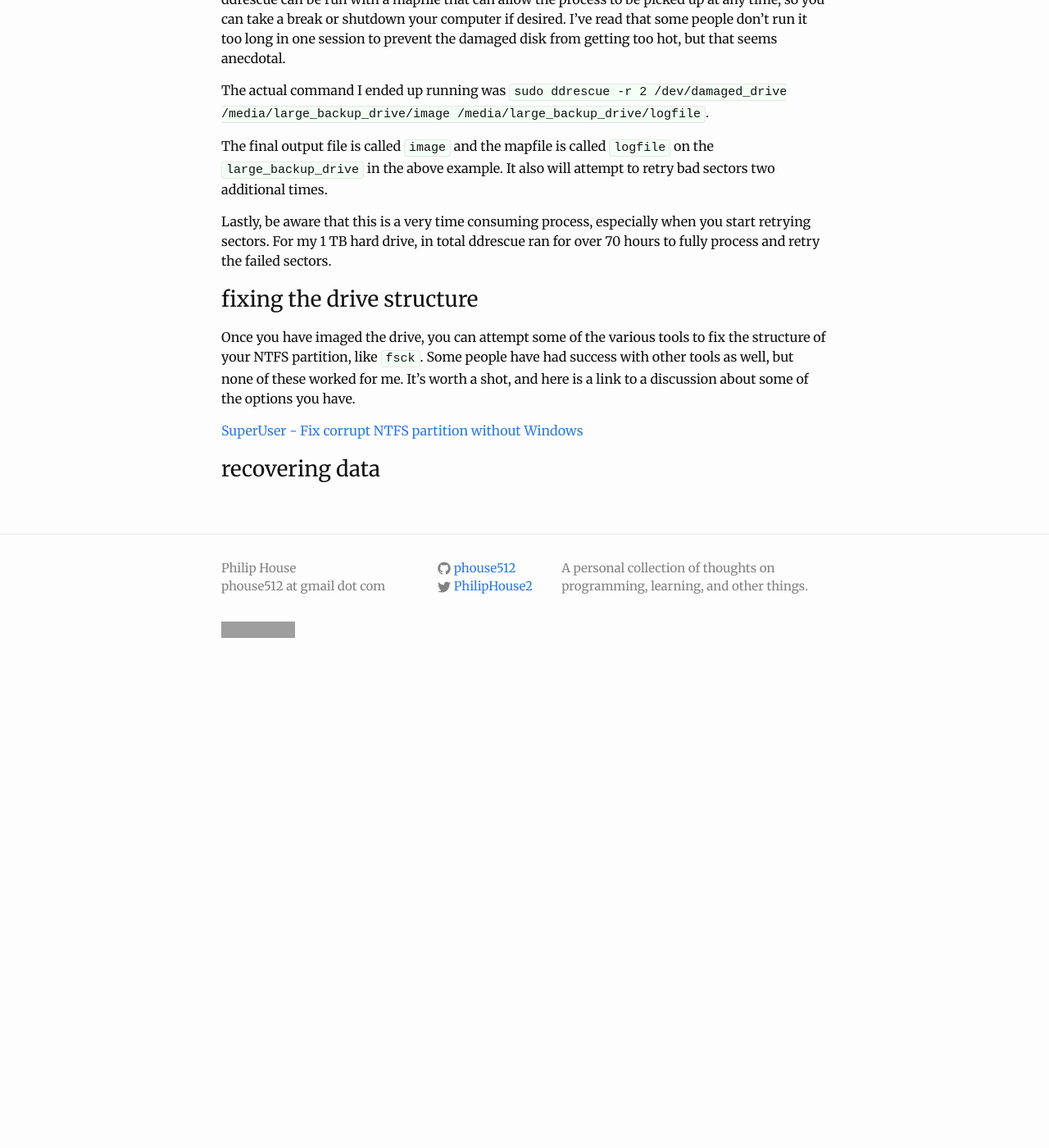
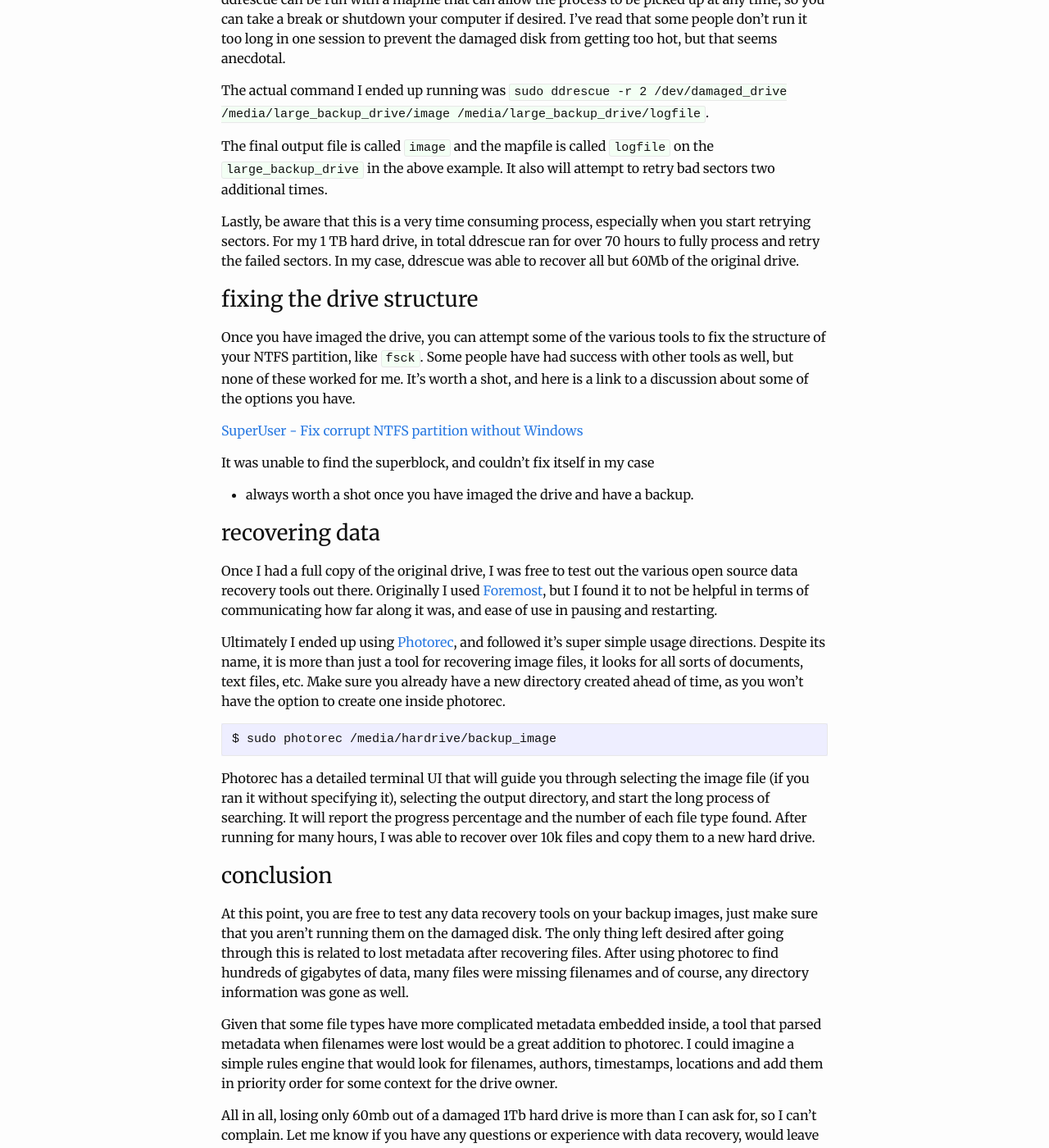
Before and after one commit to phouse512/blog, a Jekyll site: the page built from _posts/2020-09-02-recover-data-failed-ntfs-drive.markdown, in a window 1280 px wide and 1400 px high, scrolled down 860 px. Shown: the whole window at 82% size. Built offline with Jekyll 4.4.1, drawn with Linux system fonts in a browser that asks for light colours; a script that is not in the unit is left out; comment, search, counter and statistics services are not loaded; before the commit the page ends 1684 px from its top, so only the background shows below that; some of the changed text lies outside the part shown; grey boxes are pictures that could not be loaded.

Commit message:
finishing post, look for typos tomorrow

````diff
--- a/_posts/2020-09-02-recover-data-failed-ntfs-drive.markdown
+++ b/_posts/2020-09-02-recover-data-failed-ntfs-drive.markdown
@@ -50,7 +50,8 @@ bad sectors two additional times.
 
 Lastly, be aware that this is a very time consuming process, especially when
 you start retrying sectors. For my 1 TB hard drive, in total ddrescue ran for
-over 70 hours to fully process and retry the failed sectors.
+over 70 hours to fully process and retry the failed sectors. In my case,
+ddrescue was able to recover all but 60Mb of the original drive.
 
 ### fixing the drive structure
 
@@ -61,9 +62,57 @@ a shot, and here is a link to a discussion about some of the options you have.
 
 [SuperUser - Fix corrupt NTFS partition without Windows][fix]
 
+It was unable to find the superblock, and couldn't fix itself in my case
+- always worth a shot once you have imaged the drive and have a backup.
+
 ### recovering data
+
+Once I had a full copy of the original drive, I was free to test out the
+various open source data recovery tools out there. Originally I used
+[Foremost][foremost], but I found it to not be helpful in terms of
+communicating how far along it was, and ease of use in pausing and restarting.
+
+Ultimately I ended up using [Photorec][photorec], and followed it's super
+simple usage directions. Despite its name, it is more than just a tool for
+recovering image files, it looks for all sorts of documents, text files, etc.
+Make sure you already have a new directory created ahead of time, as you
+won't have the option to create one inside photorec.
+
+```
+$ sudo photorec /media/hardrive/backup_image
+```
+
+Photorec has a detailed terminal UI that will guide you through selecting the
+image file (if you ran it without specifying it), selecting the output
+directory, and start the long process of searching. It will report the
+progress percentage and the number of each file type found. After running for
+many hours, I was able to recover over 10k files and copy them to a new hard
+drive.
+
+### conclusion
+
+At this point, you are free to test any data recovery tools on your backup
+images, just make sure that you aren't running them on the damaged disk. The
+only thing left desired after going through this is related to lost metadata
+after recovering files. After using photorec to find hundreds of gigabytes of
+data, many files were missing filenames and of course, any directory
+information was gone as well.
+
+Given that some file types have more complicated metadata embedded inside,
+a tool that parsed metadata when filenames were lost would be a great addition
+to photorec. I could imagine a simple rules engine that would look for
+filenames, authors, timestamps, locations and add them in priority order for
+some context for the drive owner.
+
+All in all, losing only 60mb out of a damaged 1Tb hard drive is more than I can
+ask for, so I can't complain. Let me know if you have any questions or
+experience with data recovery, would leave to hear more.
 
 
 
+
+
+[photorec]: https://en.wikipedia.org/wiki/PhotoRec
+[foremost]: http://foremost.sourceforge.net/
 [ddrescue]: https://www.gnu.org/software/ddrescue/ddrescue.html
 [fix]: https://askubuntu.com/questions/47700/fix-corrupt-ntfs-partition-without-windows
````
